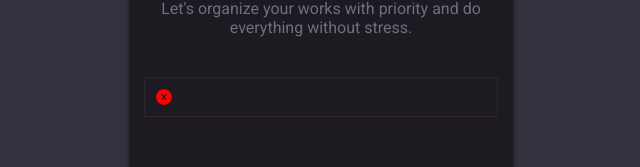
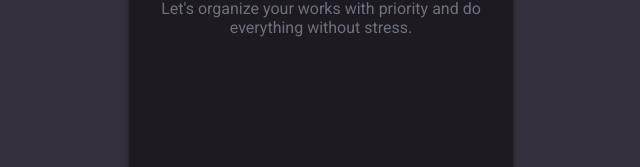
Before and after one commit to devsfer1/Todo-App, a React (Create React App) app: page / in a window 1280 px wide. Shown: the part 239-406 px from the top of the page, without its empty margins (319-959 px from the left). Built offline with nearby package versions, Linux system fonts and the light colour scheme; the HTML template or start-up script is replaced by a standard one.

Commit message:
useState fixed

```diff
--- a/src/App.js
+++ b/src/App.js
@@ -6,7 +6,7 @@ import AddTodo from './components/AddTodo';
 import Todos from './components/Todos';
 
 function App() {
-  const [todos, setTodos] = useState([{}])
+  const [todos, setTodos] = useState([])
   const [isFlipped, setIsFlipped] = useState(false);
 
   const handleClick = () => {
@@ -31,7 +31,7 @@ function App() {
       <div className="container" >
         <Home />
         <div className="todo-container">
-          {todos.length > 0 ? <Todos todos={todos} onDelete={deleteTodo}/> : 'No Todos Added Yet.'}
+          {todos.length > 0 ? <Todos todos={todos} onDelete={deleteTodo}/> : ''}
         </div>
         <Button title="+" btnClass="btn btn-front" onHandleClick={handleClick} />
       </div>
--- a/src/components/AddTodo.js
+++ b/src/components/AddTodo.js
@@ -1,6 +1,6 @@
 import { useState } from 'react';
 
-function AddTodo({ onAdd }) {
+const AddTodo = ({ onAdd }) => {
   const [text, setText] = useState('');
 
   const onSubmit = (e) => {
--- a/src/components/Button.js
+++ b/src/components/Button.js
@@ -1,9 +1,7 @@
-
 const Button = ({ title, onHandleClick, btnClass}) => {
   return (
     <button className={btnClass} onClick={onHandleClick}>{title}</button>
   )
-}
+};
 
-
-export default Button
+export default Button;
--- a/src/components/Home.js
+++ b/src/components/Home.js
@@ -1,4 +1,4 @@
-function Home() {
+const Home = () => {
   return (
     <>
       <h1 className='title'>Todo List App</h1>
```
Also changed, not shown: src/components/Todo.js (+1 -6 lines).
